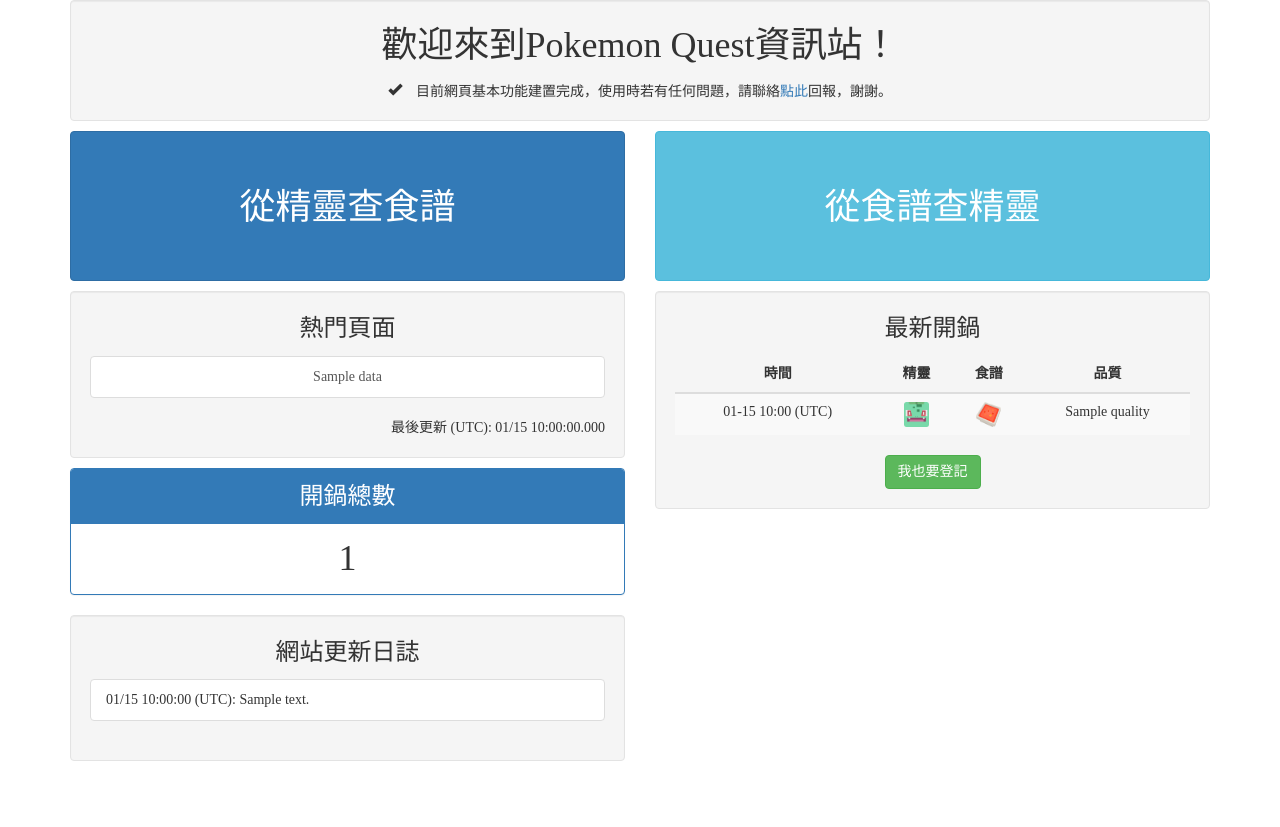
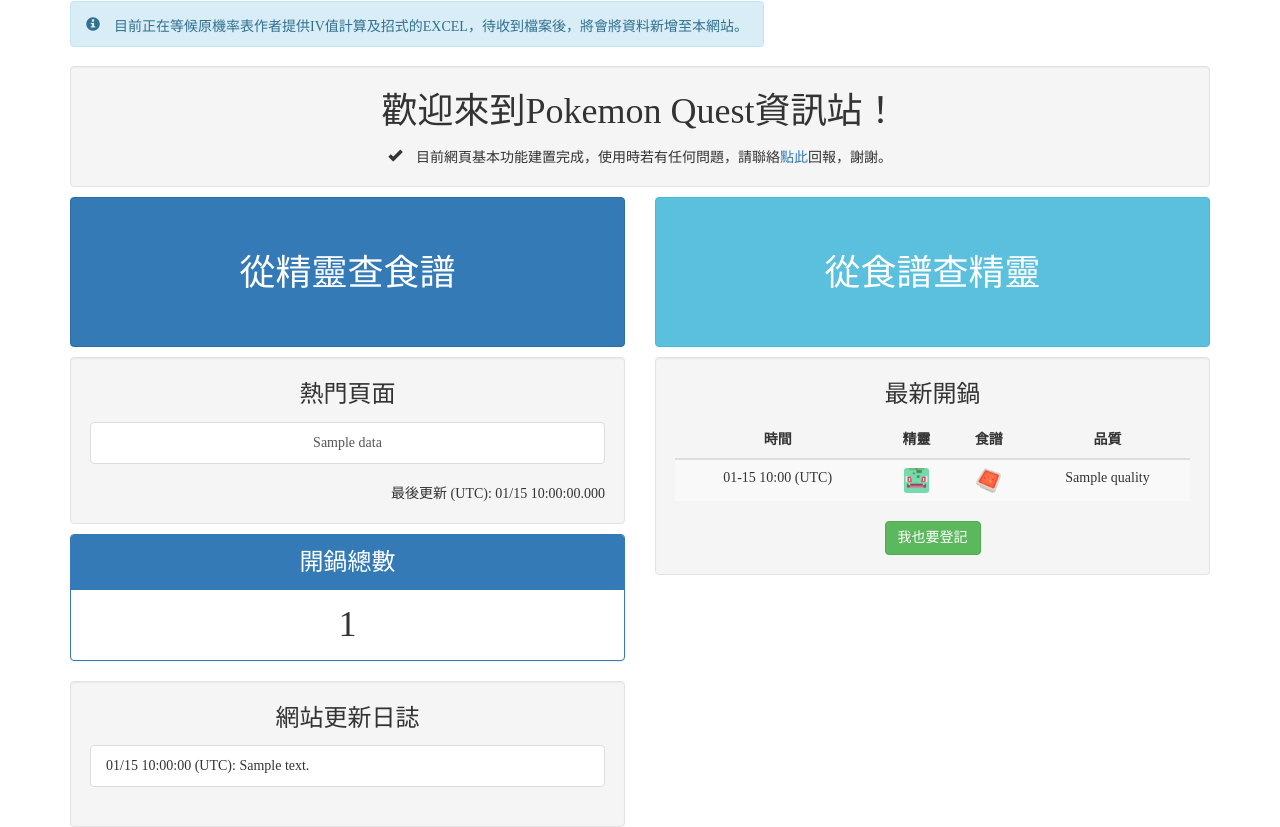
Before and after one commit to RaenonX/PokemonQuestData, a Flask app: template templates/index.html in a window 1280 px wide. Before the commit the page ends 761 px from the top, so only its background shows below. Run offline with Flask 2, Linux system fonts and the light colour scheme; the template is opened without the code that fills it: most values are stand-ins (such as "Sample title", 1, 10 or a date in 2020); style sheets or scripts are compiled from the project's sources; parts of the project's set-up code (start-up, migrations or seed data) failed here and were passed over; some libraries are stand-ins or nearby versions.

Commit message:
hotfix - ga filters

```diff
--- a/data/thirdparty/ganalytics.py
+++ b/data/thirdparty/ganalytics.py
@@ -52,7 +52,7 @@
                         "sortOrder": "DESCENDING"
                     }],
                     "dimensionFilterClauses": [{
-                        "operator": "OR",
+                        "operator": "AND",
                         "filters": [
                             {
                                 "dimensionName": "ga:pageTitle",
--- a/templates/index.html
+++ b/templates/index.html
@@ -12,6 +12,13 @@
         {{ utils.flashed_messages(messages) }}
     </div>
     {%- endif %}
+    <div class="row">
+        <div class="col-md-12">
+            <div class="glyphicon glyphicon-info-sign alert alert-info">
+                目前正在等候原機率表作者提供IV值計算及招式的EXCEL，待收到檔案後，將會將資料新增至本網站。
+            </div>
+        </div>
+    </div>
     {%- endwith %}
     <div class="row">
         <div class="col-md-12 set-center" style="margin-bottom: initial">
```
